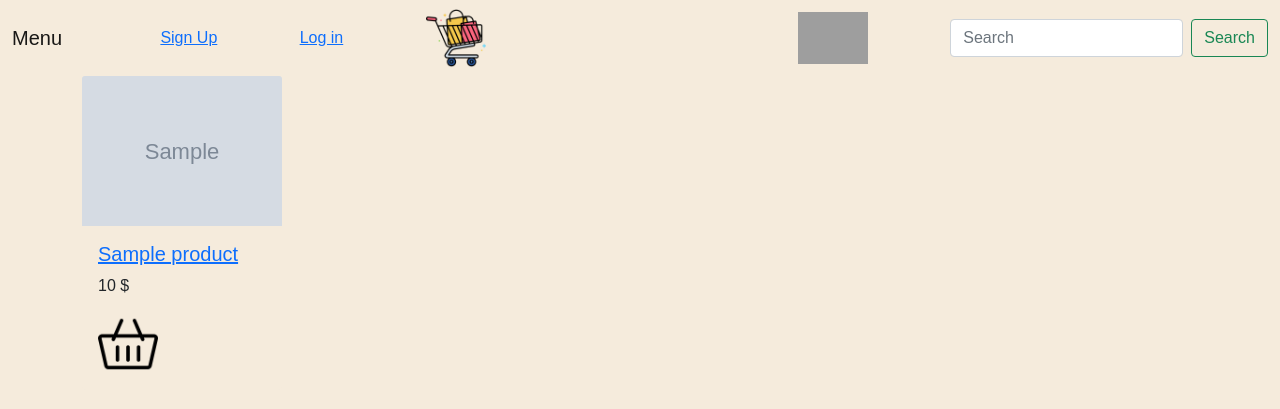
After one commit to aidarch1k/BurgerKing, a Django app: template menu/templates/search.html in a window 1280 px wide. The commit adds this page. Shown: the top 409 px of the page. Run offline with Django 3.2, Linux system fonts and the light colour scheme; the template is opened without the code that fills it: most values are stand-ins (such as "Sample title", 1, 10 or a date in 2020); grey boxes marked "Sample" are stand-in pictures; some web fonts are replaced; grey boxes are pictures that could not be loaded.

Commit message:
Permissions, search, filter.

```diff
--- /dev/null
+++ b/menu/permissions.py
@@ -0,0 +1,6 @@
+from django.contrib.auth.mixins import UserPassesTestMixin
+
+
+class IsAdminCheckMixin(UserPassesTestMixin):
+    def test_func(self):
+        return self.request.user.is_authenticated and self.request.user.is_superuser
--- a/menu/templates/detail.html
+++ b/menu/templates/detail.html
@@ -18,8 +18,10 @@
         {% else %}
         <p style="color: red;">Нет В наличии</p>
         {% endif %}
+        {% if request.user.is_superuser %}
         <a class="btn btn-warning" href="{% url 'update' product.id %}" role="button">Update</a>
         <a class="btn btn-danger" href="{% url 'delete' product.id %}" role="button">Delete</a>
+        {% endif %}
     </div>
 
 {% endblock %}
--- a/menu/templates/list.html
+++ b/menu/templates/list.html
@@ -1,8 +1,10 @@
 {% extends 'base.html' %}
 {% load static %}
 {% block content %}
+        <div style="display: flex; justify-content: flex-end;">
+<a href="{% url 'list' slug %}?filter=in+stock">In Stock<a/></div>
+    <div class="container card-group">
 
-    <div class="container card-group">
     {% for product in products %}
           <div style="background-color: #f5ebdc; border: none" class="card">
             <img style="width: 200px; height: auto;" src="{{ product.image.url }}" class="card-img-top" alt="...">
@@ -11,9 +13,11 @@
                   <a href="{% url 'detail' product.id %}">{{ product.name }}</a>
               </h5>
               <p class="card-text">{{ product.price }} $</p>
+                {% if product.status == 'in stock' %}
                 <a href="{% url 'cart_add' product.id %}">
                 <img style="width: 60px; height: auto" src="{% static 'shopping-cart.png' %}">
                 </a>
+                {% endif %}
             </div>
           </div>
     {% endfor %}
--- /dev/null
+++ b/menu/templates/search.html
@@ -0,0 +1,27 @@
+{% extends 'base.html' %}
+{% load static %}
+{% block content %}
+
+    <div class="container card-group">
+        {% if not results %}
+        <h1>Po zaprosu "{{ search_word }}" nothing find</h1>
+        {% else %}
+        <div style="display:flex; flex-wrap: wrap;">
+    {% for product in results %}
+          <div style="background-color: #f5ebdc; border: none" class="card">
+            <img style="width: 200px; height: auto;" src="{{ product.image.url }}" class="card-img-top" alt="...">
+            <div class="card-body">
+              <h5 class="card-title">
+                  <a href="{% url 'detail' product.id %}">{{ product.name }}</a>
+              </h5>
+              <p class="card-text">{{ product.price }} $</p>
+                <a href="{% url 'cart_add' product.id %}">
+                <img style="width: 60px; height: auto" src="{% static 'shopping-cart.png' %}">
+                </a>
+            </div>
+          </div>
+    {% endfor %}
+        </div>
+        {% endif %}
+        </div>
+{% endblock %}
--- a/menu/urls.py
+++ b/menu/urls.py
@@ -9,6 +9,7 @@ urlpatterns = [
     path('product/create/', ProductCreateView.as_view(), name='create'),
     path('product/update/<int:product_id>/', ProductUpdateView.as_view(), name='update'),
     path('product/delete/<int:product_id>/', ProductDeleteView.as_view(), name='delete'),
+    path('search', SearchListView.as_view(), name='search'),
 
 
     #card paths
--- a/templates/base.html
+++ b/templates/base.html
@@ -32,10 +32,12 @@
           {% endif %}
           <a href="{% url 'cart_detail' %}">
           <img style="width: 60px; height: auto;" src="{% static 'carts.png' %}"></a>
+          {% if request.user.is_superuser %}
           <a href="{% url 'create' %}" class="navbar-brand">&plus;</a>
+          {% endif %}
           <img style="width: 70px; height: auto; margin-left: 230px;" src="{% static 'logo.svg' %}" >
-        <form class="d-flex">
-          <input class="form-control me-2" type="search" placeholder="Search" aria-label="Search">
+        <form action="{% url 'search' %}" method = "get" class="d-flex">
+          <input name="q" class="form-control me-2" type="search" placeholder="Search" aria-label="Search">
           <button class="btn btn-outline-success" type="submit">Search</button>
         </form>
       </div>
```
Also changed, not shown: menu/class_views.py (+34 -5 lines).
